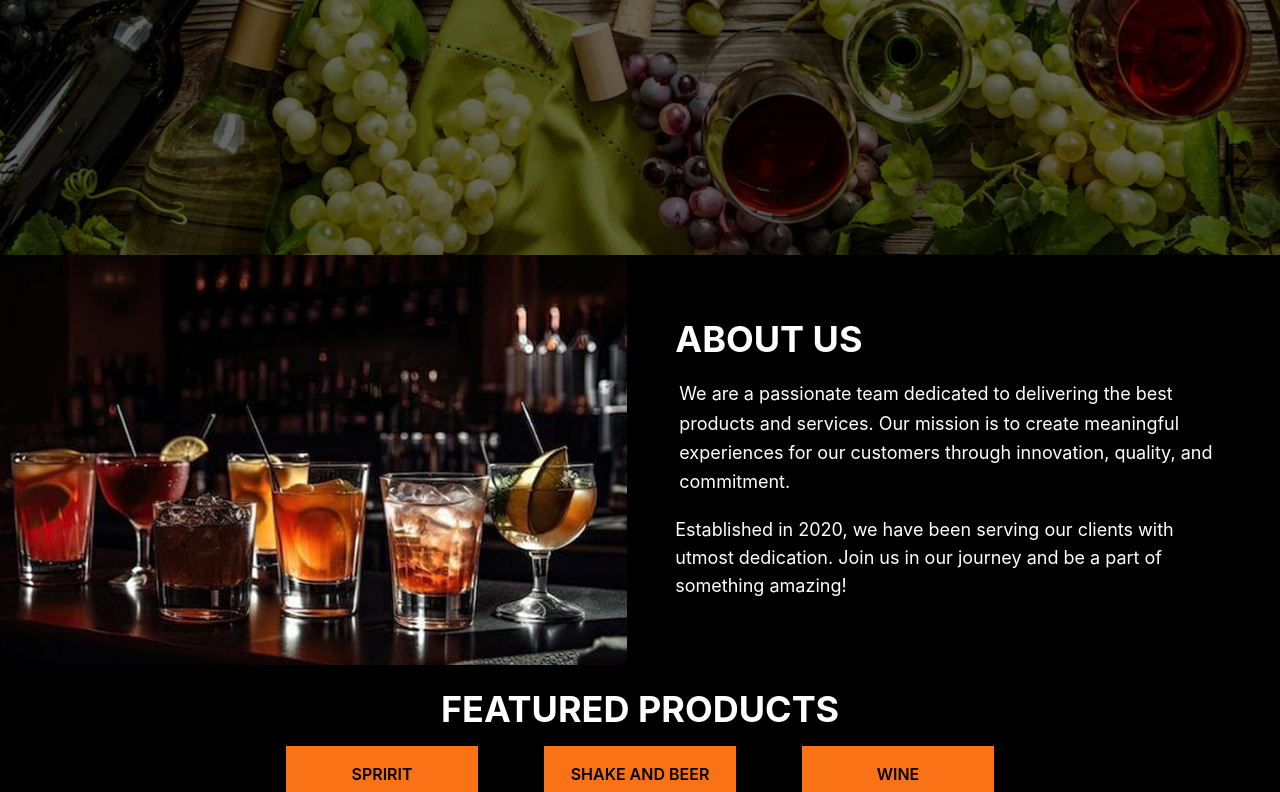
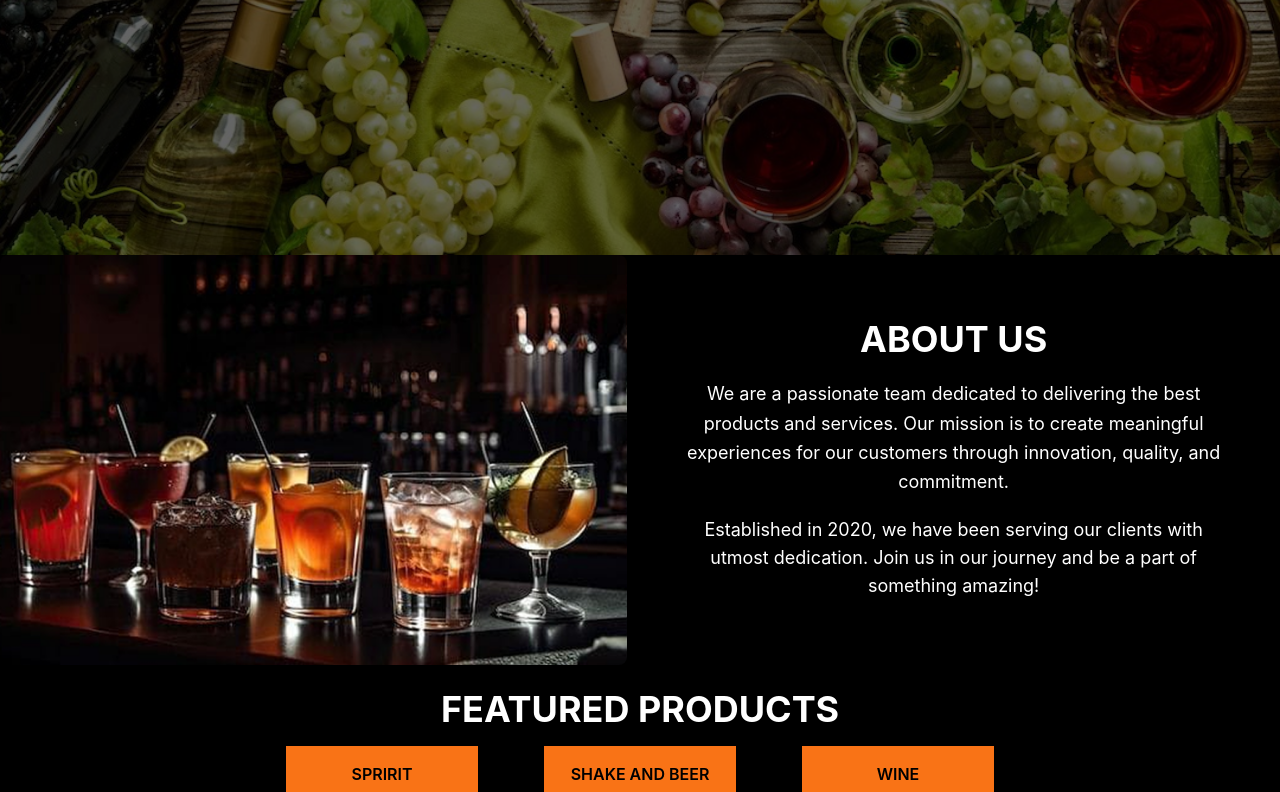
Before and after one commit to ZNilakshi/Capstone-Project, a React (Create React App) app in the folder frontend/: page / in a window 1280 px wide. Shown: the part 545-1337 px from the top of the page. Built offline with nearby package versions, Linux system fonts and the light colour scheme.

Commit message:
make alignment

```diff
--- a/frontend/src/components/about.jsx
+++ b/frontend/src/components/about.jsx
@@ -15,13 +15,13 @@ const About = () => {
 
 
       <div className="w-full  pr-6 mr-6 md:w-1/2 md:pl-12 mt-6 md:mt-0 text-center md:text-left">
-        <h2 className="text-3xl md:text-4xl font-bold text-white mb-4">ABOUT US</h2>
-        <p className="text-white text-lg  p-1 leading-relaxed">
+        <h2 className="text-3xl md:text-4xl font-bold text-white mb-4 text-center">ABOUT US</h2>
+        <p className="text-white text-lg  p-1 leading-relaxed text-center">
           We are a passionate team dedicated to delivering the best products and services.
           Our mission is to create meaningful experiences for our customers through
           innovation, quality, and commitment.
         </p>
-        <p className="text-white text-lg mt-4">
+        <p className="text-white text-lg mt-4 text-center">
           Established in 2020, we have been serving our clients with utmost dedication.
           Join us in our journey and be a part of something amazing!
         </p>
```
